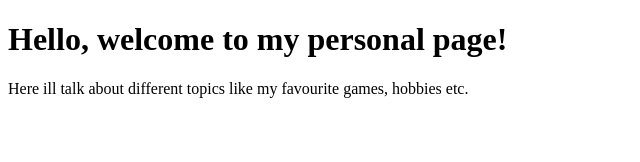
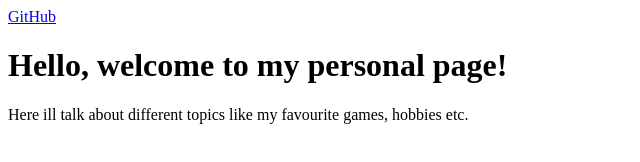
Before and after one commit to greengrafy/portofolio, a plain HTML site: page index.html in a window 1280 px wide. Shown: the whole page, without its empty margins (0-640 px from the left). Drawn offline with Linux system fonts and the light colour scheme; files that its build step writes are made by us from their sources.

Commit message:
some little changes

```diff
--- a/index.html
+++ b/index.html
@@ -1,7 +1,7 @@
 <!DOCTYPE html>
 <html lang="en">
 <head>
-    <link rel="stylesheet" href=greengrafy/portofolio/idk.css>
+   <a href="https://github.com/Greengrafy" target="_blank">GitHub</a>
     <meta charset="UTF-8">
     <meta name="viewport" content="width=device-width, initial-scale=1.0">
     <title>Greengrafys personal page</title>
```
